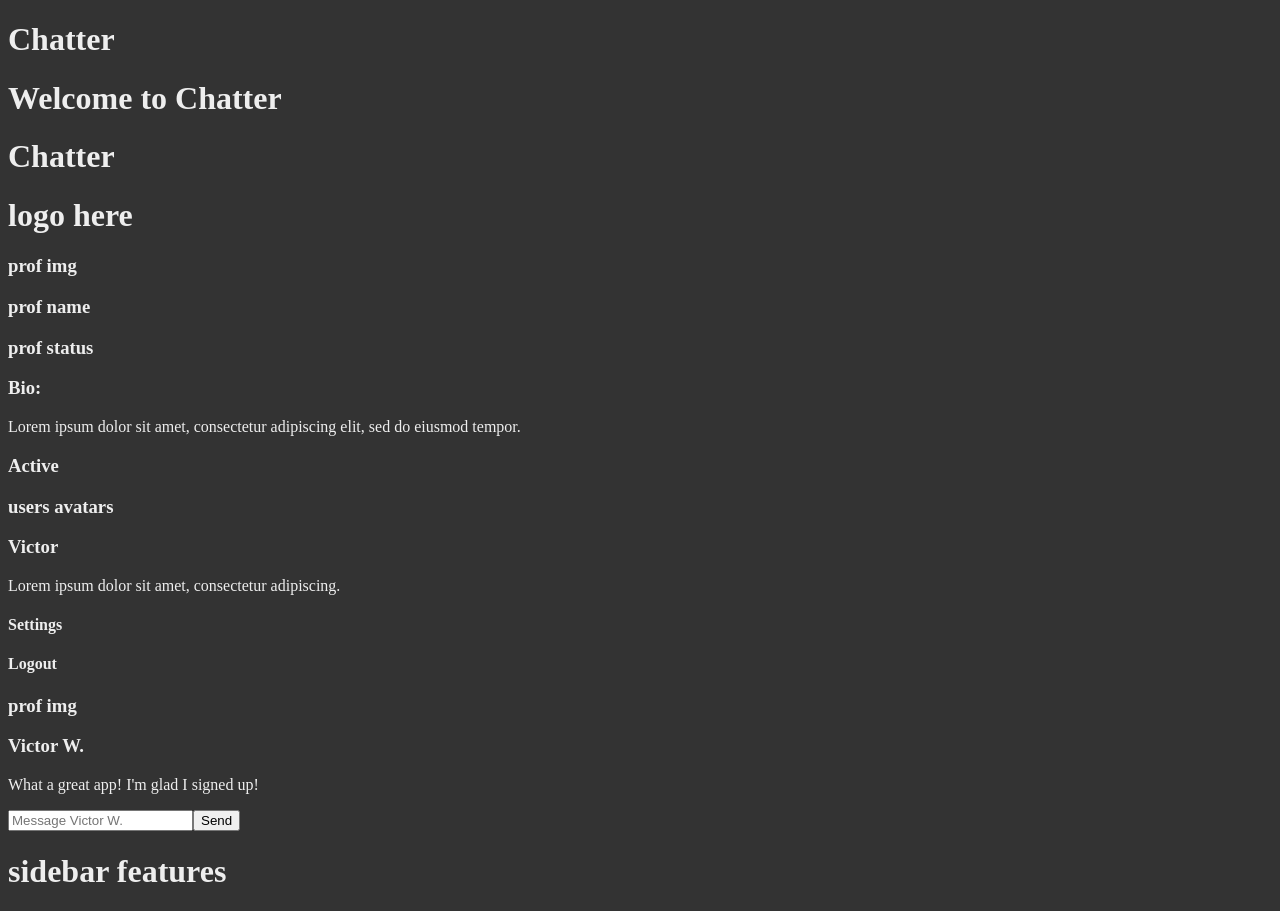
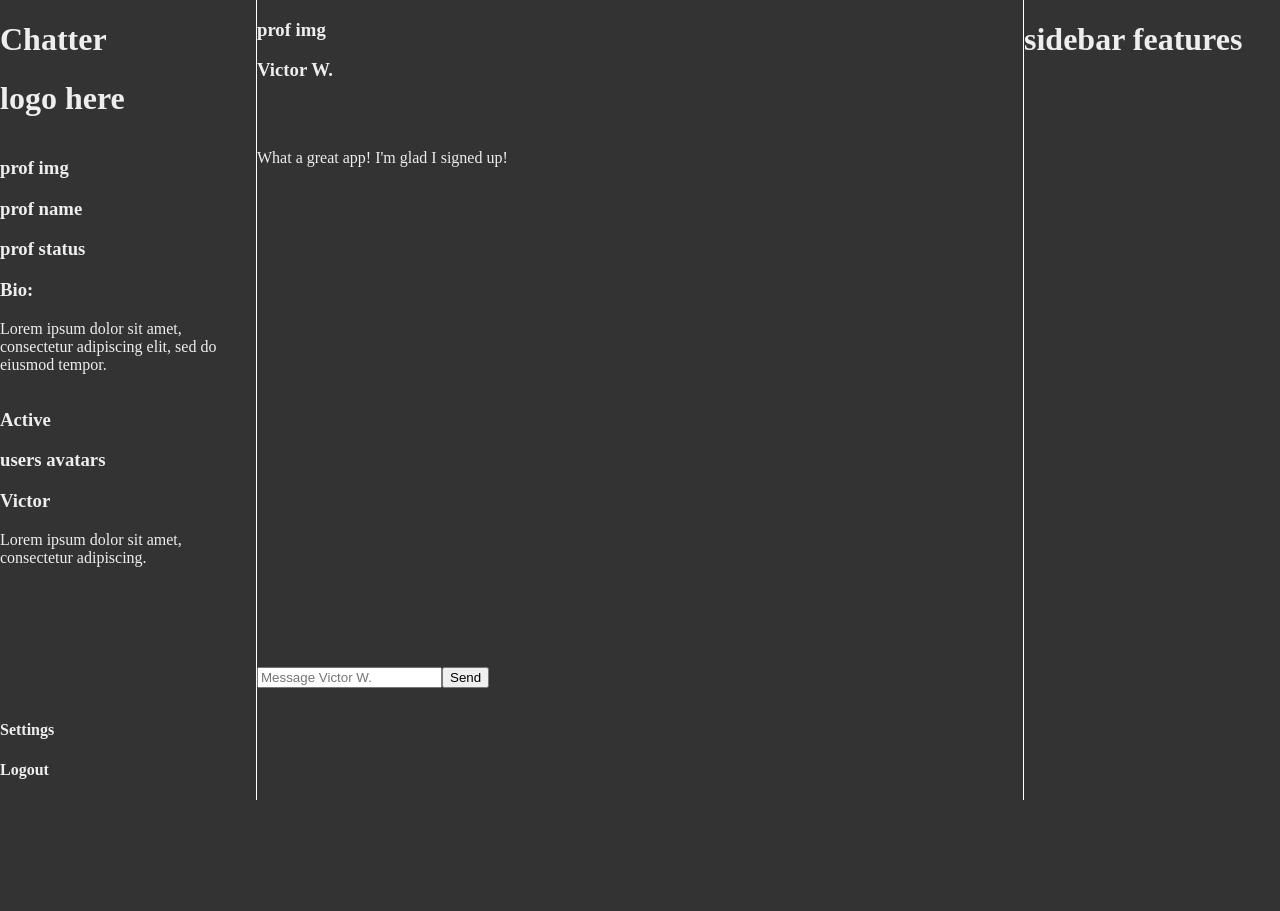
Before and after one commit to filipeqm94/client-project-4, a React (Create React App) app: page / in a window 1280 px wide. After the commit the page ends 800 px from the top, so only its background shows below. Built offline with nearby package versions, Linux system fonts and the light colour scheme; the HTML template or start-up script is replaced by a standard one.

Commit message:
basic grid layout

```diff
--- a/src/App.js
+++ b/src/App.js
@@ -2,14 +2,7 @@ import AppRoute from './Components/AppRoute';
 import Home from './Pages/Home';
 
 function App() {
-  return (
-    <div>
-      <header>
-        <h1>Chatter</h1>
-      </header>
-      <Home />
-    </div>
-  );
+  return <Home />;
 }
 
 export default App;
--- a/src/Pages/Home/index.js
+++ b/src/Pages/Home/index.js
@@ -5,8 +5,7 @@ import SideBar from '../SideBar';
 
 function Home() {
   return (
-    <div>
-      <h1>Welcome to Chatter</h1>
+    <div className='main'>
       <Navbar />
       <ChatArea />
       <SideBar />
--- a/src/index.css
+++ b/src/index.css
@@ -1,4 +1,73 @@
+html,
+body {
+  margin: 0;
+  padding: 0;
+}
+
 body {
   color: #eee;
   background-color: #333;
 }
+
+.main {
+  height: 100vh;
+  display: grid;
+  grid-template-columns: 1fr 3fr 1fr;
+}
+
+/* START -- NAV, CHAT LIST, OPTIONS
+LEFT SIDE */
+.nav-container {
+  grid-column: 1;
+  display: grid;
+  grid-template-rows: 1fr 2fr 5fr 1fr;
+  height: inherit;
+}
+
+.nav-top {
+  grid-row: 1;
+}
+
+.prof-container {
+  grid-row: 2;
+}
+
+.chat-list-container {
+  grid-row: 3;
+}
+
+.options-container {
+  grid-row: 4;
+}
+/* END -- NAV, CHAT LIST, OPTIONS
+LEFT SIDE */
+
+/* START -- CHAT AREA, CHAT, MESSAGEBOX */
+.chat-area-container {
+  grid-column: 2;
+  display: grid;
+  grid-template-rows: 1fr 4fr 1fr;
+  border-left: 1px solid white;
+  border-right: 1px solid white;
+}
+
+.chat-area-info {
+  grid-row: 1;
+}
+
+.chat-msg-container {
+  grid-row: 2;
+}
+
+.msg-box-container {
+  grid-row: 3;
+}
+/* END -- CHAT AREA, CHAT, MESSAGEBOX */
+
+/* START -- SIDEBAR */
+.sidebar-container {
+  grid-column: 3;
+  display: grid;
+  grid-template-rows: 1fr 2fr 5fr 1fr;
+}
+/* END -- SIDEBAR */
```
